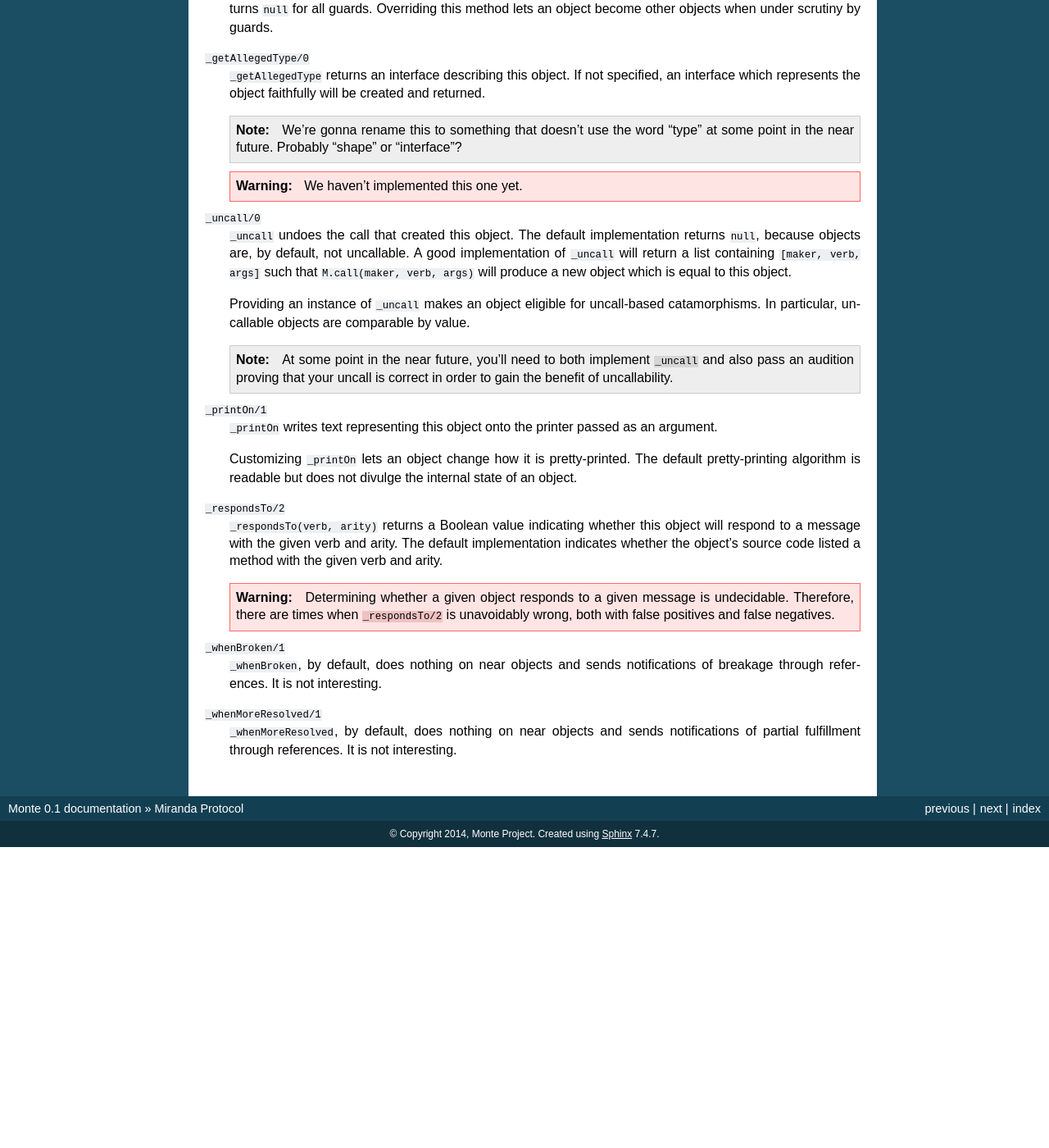
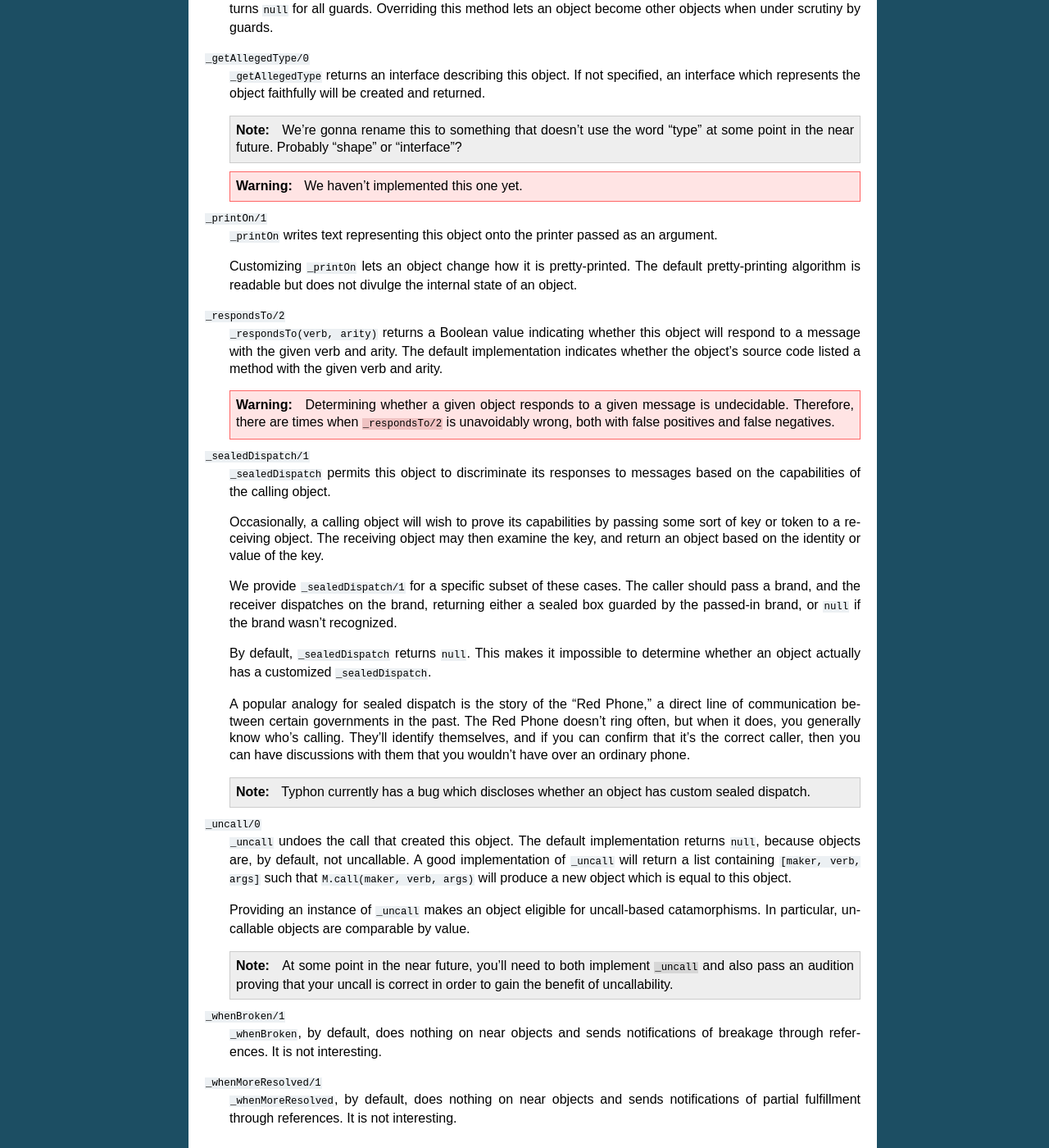
Before and after one commit to monte-language/monte, a Sphinx documentation site: the page built from docs/source/miranda.rst, in a window 1280 px wide and 1400 px high, scrolled down 640 px. Shown: the whole window at 82% size. Built offline with Sphinx 7.4.7, drawn with Linux system fonts in a browser that asks for light colours; pages that are not in the unit, such as notebooks, are missing from menus; before the commit the page ends 1673 px from its top, so only the background shows below that.

Commit message:
docs: Document Miranda _sealedDispatch/1.

```diff
--- a/docs/source/miranda.rst
+++ b/docs/source/miranda.rst
@@ -86,6 +70,51 @@ Methods
         undecidable. Therefore, there are times when ``_respondsTo/2`` is
         unavoidably wrong, both with false positives and false negatives.
 
+``_sealedDispatch/1``
+    ``_sealedDispatch`` permits this object to discriminate its responses to
+    messages based on the capabilities of the calling object.
+
+    Occasionally, a calling object will wish to prove its capabilities by
+    passing some sort of key or token to a receiving object. The receiving
+    object may then examine the key, and return an object based on the
+    identity or value of the key.
+
+    We provide ``_sealedDispatch/1`` for a specific subset of these cases. The
+    caller should pass a brand, and the receiver dispatches on the brand,
+    returning either a sealed box guarded by the passed-in brand, or ``null``
+    if the brand wasn't recognized.
+
+    By default, ``_sealedDispatch`` returns ``null``. This makes it impossible
+    to determine whether an object actually has a customized
+    ``_sealedDispatch``.
+
+    A popular analogy for sealed dispatch is the story of the "Red Phone," a
+    direct line of communication between certain governments in the past. The
+    Red Phone doesn't ring often, but when it does, you generally know who's
+    calling. They'll identify themselves, and if you can confirm that it's
+    the correct caller, then you can have discussions with them that you
+    wouldn't have over an ordinary phone.
+
+    .. note::
+        Typhon currently has a bug which discloses whether an object has
+        custom sealed dispatch.
+
+``_uncall/0``
+    ``_uncall`` undoes the call that created this object. The default
+    implementation returns ``null``, because objects are, by default, not
+    uncallable. A good implementation of ``_uncall`` will return a list
+    containing ``[maker, verb, args]`` such that ``M.call(maker, verb, args)``
+    will produce a new object which is equal to this object.
+
+    Providing an instance of ``_uncall`` makes an object eligible for
+    uncall-based catamorphisms. In particular, uncallable objects are
+    comparable by value.
+
+    .. note::
+        At some point in the near future, you'll need to both implement
+        ``_uncall`` and also pass an audition proving that your uncall is
+        correct in order to gain the benefit of uncallability.
+
 ``_whenBroken/1``
     ``_whenBroken``, by default, does nothing on near objects and sends
     notifications of breakage through references. It is not interesting.
```
Also changed, not shown: other parts of docs/source/miranda.rst (+0 -16 lines).
